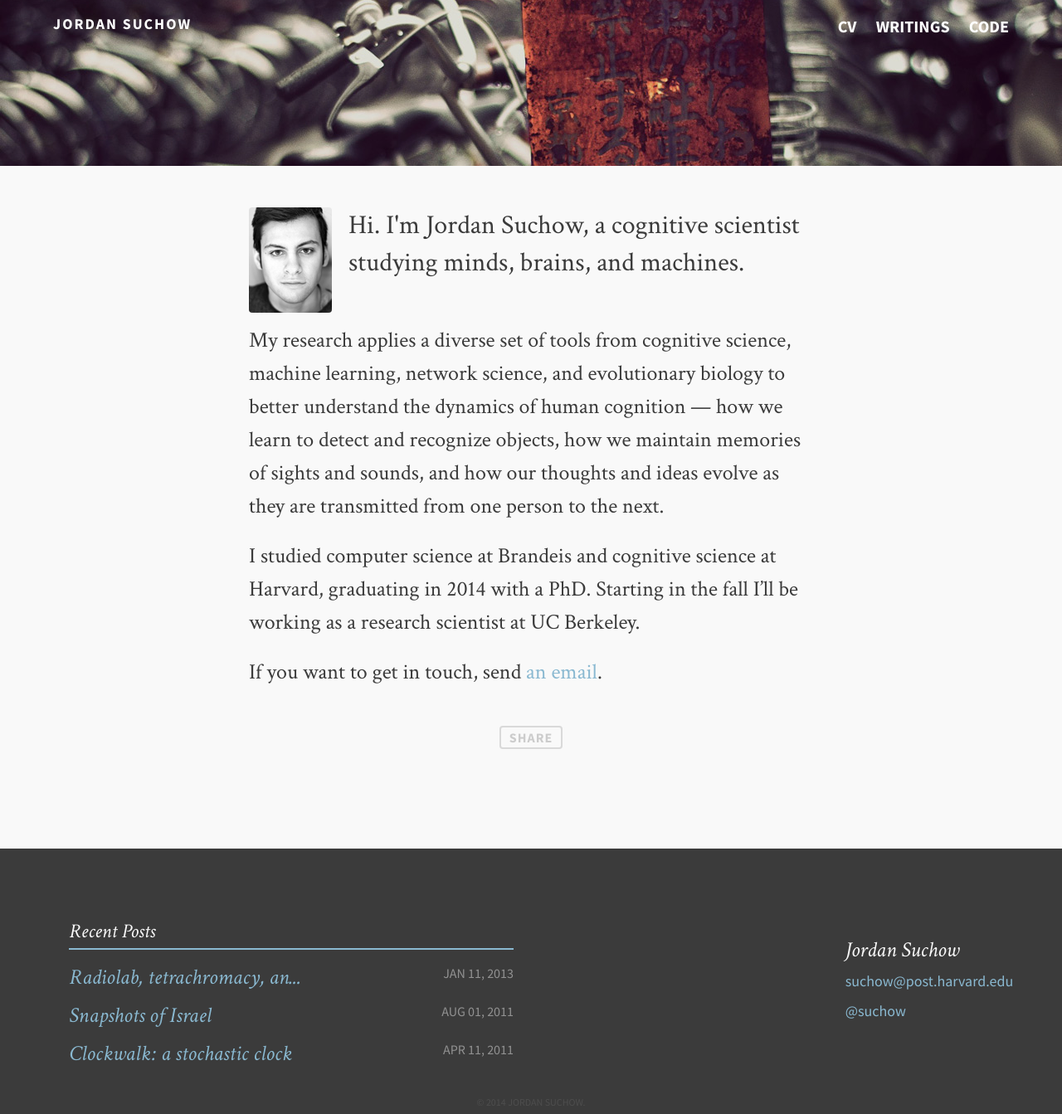
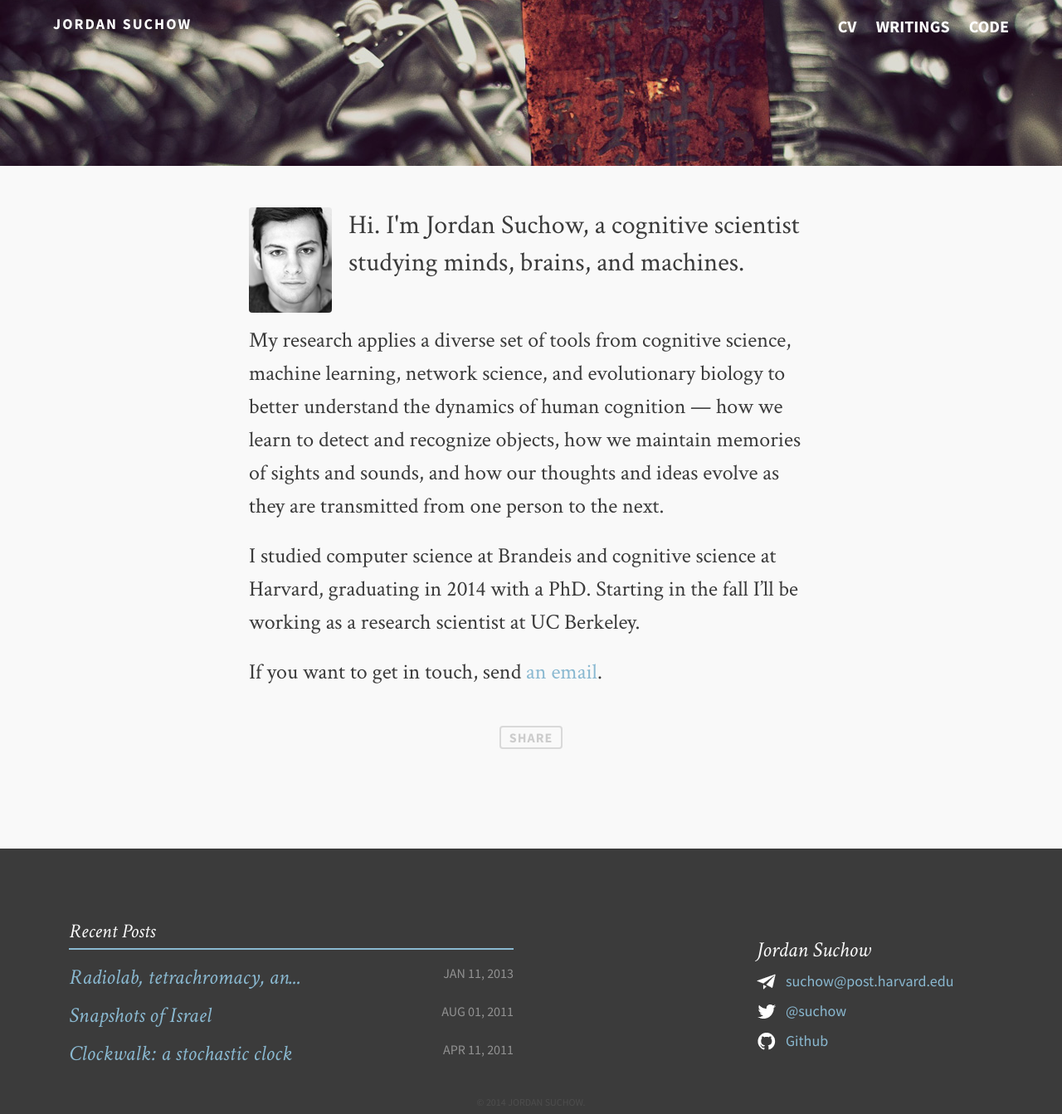
Before and after one commit to suchow/suchow.io, a Jekyll site: the page built from index.md, in a window 1280 px wide. Shown: the whole page at 83% size. Built offline with Jekyll 4.4.1, drawn with Linux system fonts in a browser that asks for light colours; comment, search, counter and statistics services are not loaded.

Commit message:
Place social icons in the footer

```diff
--- a/_includes/footer.html
+++ b/_includes/footer.html
@@ -15,15 +15,15 @@
         <ul>
             <li>Jordan Suchow</li>
 
-            <li><a id="mail" href="mailto:{{ site.owner.email }}"><span class="foot-link">{{ site.owner.email }}</span></a></li>
+            <li><a id="mail" href="mailto:{{ site.owner.email }}"><img src="images/plane.png"/><span class="foot-link">{{ site.owner.email }}</span></a></li>
 
             {% if site.owner.twitter %}
-            <li><a id="twit" href="http://twitter.com/{{ site.owner.twitter }}" target="_blank"><span class="foot-link">@{{ site.owner.twitter }}</span></a></li>
+            <li><a id="twit" href="http://twitter.com/{{ site.owner.twitter }}" target="_blank"><img src="images/twit.png"/><span class="foot-link">@{{ site.owner.twitter }}</span></a></li>
             {% endif %}
 
 
-            {% if site.owner.dribbble %}
-            <li><a id="drib" href="http://dribbble.com/{{ site.owner.dribbble }}" target="_blank"><span class="foot-link">Dribbble</span></a></li>
+            {% if site.owner.github %}
+            <li><a id="drib" href="http://github.com/{{ site.owner.github }}" target="_blank"><img src="images/github.png"/><span class="foot-link">Github</span></a></li>
             {% endif %}
         </ul>
     </div>
--- a/_sass/_styles.scss
+++ b/_sass/_styles.scss
@@ -646,7 +646,7 @@
     .social {
         position: absolute;
         top: 109px;
-        @include column(2,12);
+        @include column(3,12);
         right: 5vw;
         font-style: italic;
         a {
@@ -667,6 +667,10 @@
             font-size: 18px;
             font-style: normal;
             padding-bottom: 5px;
+        }
+        img {
+            margin-bottom: -6px;
+            margin-right: 11px;
         }
     }
 }
--- a/assets/css/i.css
+++ b/assets/css/i.css
@@ -938,7 +938,7 @@
   top: 109px;
   display: inline;
   float: left;
-  width: 14.16667%;
+  width: 22.5%;
   margin: 0 1.25%;
   right: 5vw;
   font-style: italic;
@@ -957,6 +957,10 @@
   font-size: 18px;
   font-style: normal;
   padding-bottom: 5px;
+}
+footer .social img {
+  margin-bottom: -6px;
+  margin-right: 11px;
 }
 
 .disqus {
```
Also changed, not shown: images/github.png (added), images/github@2x.png (added), images/plane.png (added), images/plane@2x.png (added), images/twit.png (added), images/twit@2x.png (added), 1 other file.
